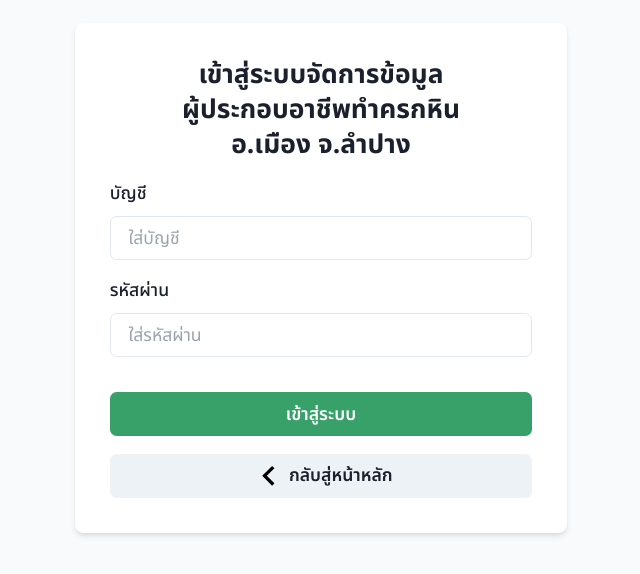
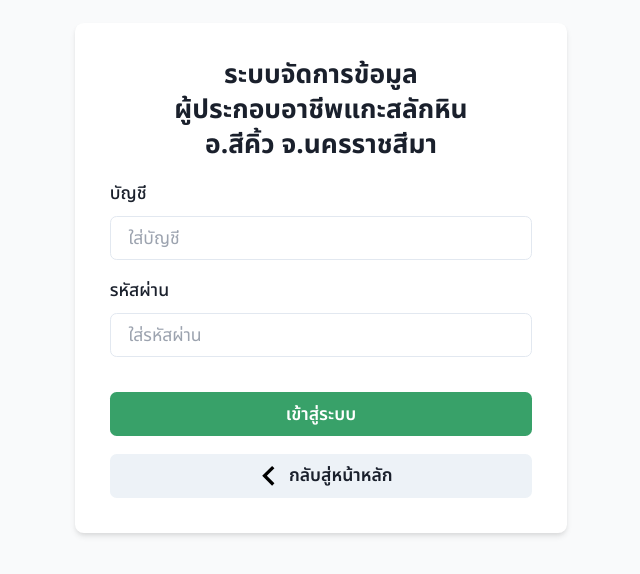
Before and after one commit to ThaiHealth-NMA/silicosis-risk, a Next.js app: page /admin/login in a window 1280 px wide. Shown: the part 122-696 px from the top of the page, without its empty margins (319-959 px from the left). Built offline with nearby package versions, Linux system fonts and the light colour scheme; no server answers.

Commit message:
refactor: update login admin

```diff
--- a/src/components/admin/AdminLogin.js
+++ b/src/components/admin/AdminLogin.js
@@ -52,11 +52,11 @@ export default function AdminLogin() {
         className="shadow-lg"
       >
         <h1 className="text-2xl text-center font-bold pb-4">
-          เข้าสู่ระบบจัดการข้อมูล
+          ระบบจัดการข้อมูล
           <br />
-          ผู้ประกอบอาชีพทำครกหิน
+          ผู้ประกอบอาชีพแกะสลักหิน
           <br />
-          อ.เมือง จ.ลำปาง
+          อ.สีคิ้ว จ.นครราชสีมา
         </h1>
         <VStack spacing={4}>
           <FormControl id="account">
--- a/src/pages/admin/login/index.js
+++ b/src/pages/admin/login/index.js
@@ -6,7 +6,9 @@ export default function AdminLoginPage() {
   return (
     <div className="min-h-screen w-full">
       <Head>
-        <title>เข้าสู่ระบบจัดการผู้ประกอบอาชีพทำครกหิน อ.เมือง จ.ลำปาง</title>
+        <title>
+          ระบบจัดการข้อมูลผู้ประกอบอาชีพแกะสลักหิน อ.สีคิ้ว จ.นครราชสีมา
+        </title>
         <meta name="description" content="Health Risk Assessment Admin Login" />
       </Head>
 
```
